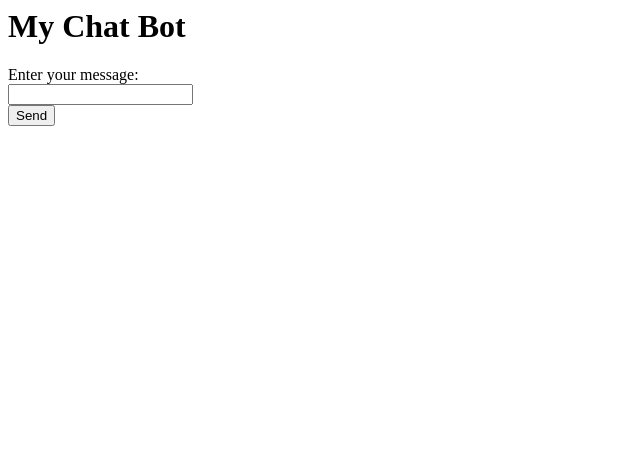
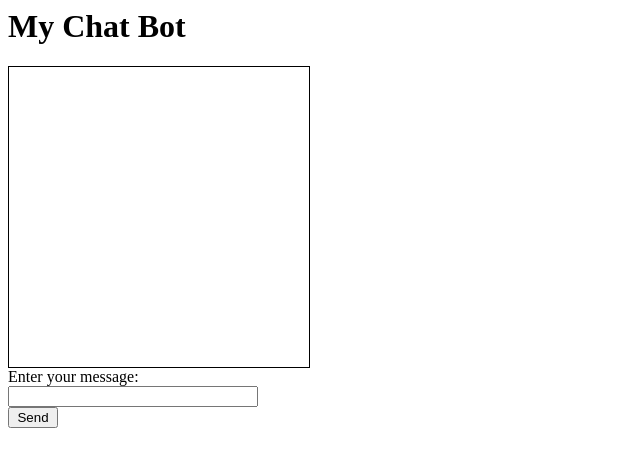
Before and after one commit to Harsh-Gopal/Chat-Bot, a plain HTML site: page index.html in a window 1280 px wide. Shown: the whole page, without its empty margins (0-640 px from the left). Drawn offline with Linux system fonts and the light colour scheme.

Commit message:
Update index.html

```diff
--- a/index.html
+++ b/index.html
@@ -1,17 +1,35 @@
 <html>
   <head>
     <title>My Chat Bot</title>
+    <style>
+      /* add some style to make the chatbot more visually appealing */
+      #chatbox {
+        border: 1px solid black;
+        width: 300px;
+        height: 300px;
+        overflow: auto; /* add a scrollbar if the chat history gets too long */
+      }
+      #message {
+        width: 250px; /* make the text input field wider */
+      }
+      button {
+        width: 50px; /* make the button wider */
+      }
+    </style>
   </head>
   <body>
     <h1>My Chat Bot</h1>
+    <div id="chatbox">
+      <!-- this div will be used to display the chat history -->
+    </div>
     <form>
       <label for="message">Enter your message:</label><br>
       <input type="text" id="message" name="message"><br>
       <button type="button" onclick="sendMessage()">Send</button>
     </form>
-    <div id="chatbox"></div>
   </body>
 </html>
+
 
 
 <script>
```
